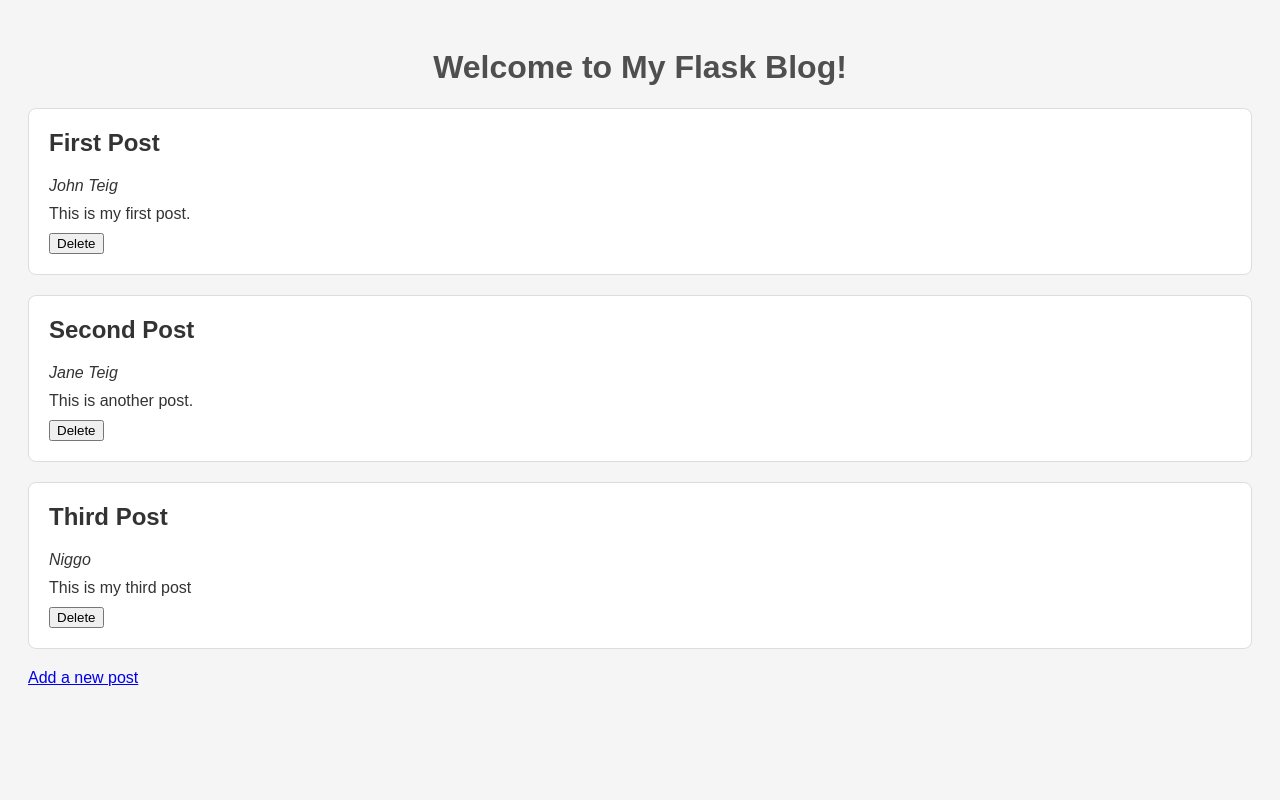
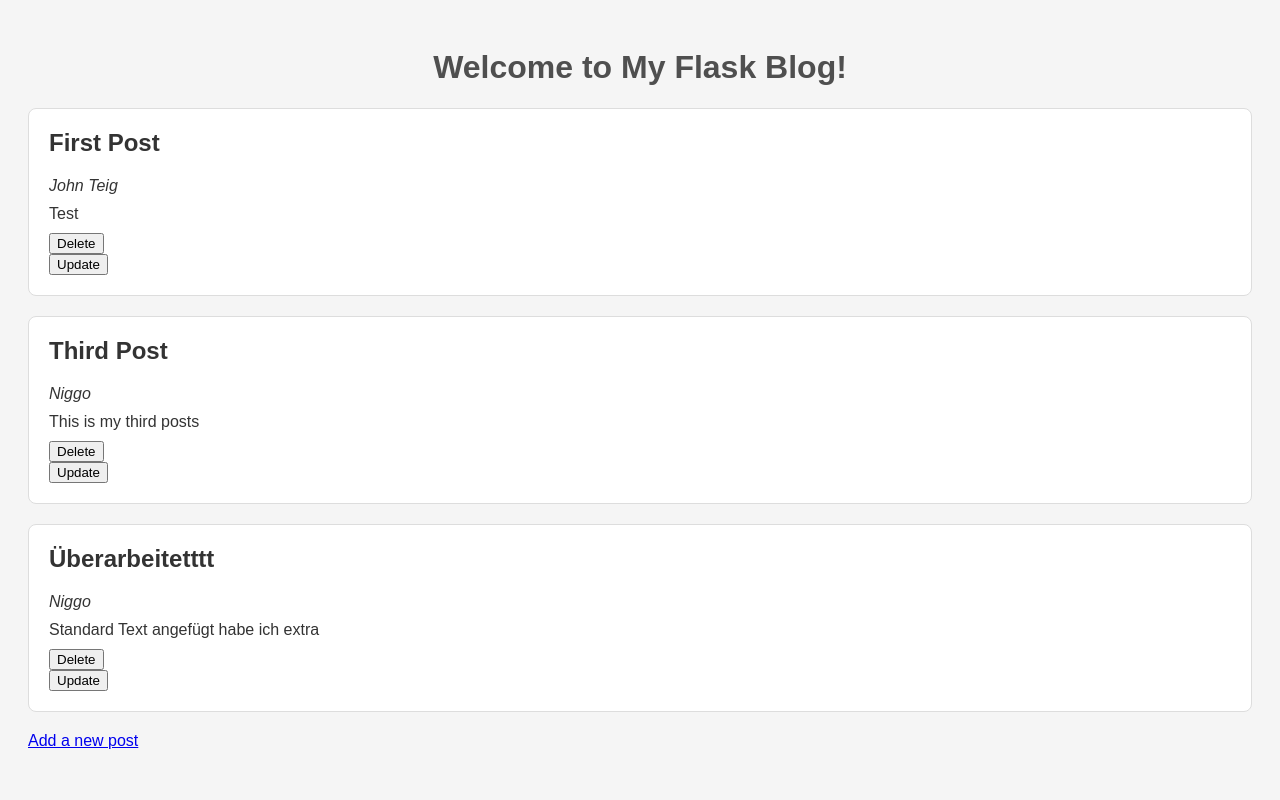
Before and after one commit to Darkchanze/Masterblog, a Flask app: page / in a window 1280 px wide. Run offline with Flask 3, Linux system fonts and the light colour scheme.

Commit message:
Update post added.

```diff
--- a/app.py
+++ b/app.py
@@ -1,17 +1,28 @@
-from flask import Flask, render_template, request, url_for
-from werkzeug.utils import redirect
+from flask import Flask, render_template, request, url_for, redirect
+
 
 app = Flask(__name__)
 
 
 @app.route('/')
 def index():
+    """
+    Displays the home page with all posts.
+
+    Loads all posts and renders the `index.html` template.
+    """
     block_posts = load_block_posts()
     return render_template('index.html', posts=block_posts)
 
 
 @app.route('/add', methods=['GET', 'POST'])
 def add():
+    """
+    Adds a new post.
+
+    If the request is a POST request, a new post is added and the home page is
+    displayed with the new post. If its a GEt request, the form for adding a post is shown.
+    """
     if request.method == 'POST':
         block_posts = load_block_posts()
         username = request.form.get('username')
@@ -27,8 +38,15 @@ def add():
         return render_template('index.html', posts=block_posts)  # add the post
     return render_template('add.html')
 
+
 @app.route('/delete/<int:post_id>', methods=['POST'])
-def delete(post_id):
+def delete(post_id: int):
+    """
+    Deletes a post by its ID.
+
+    Searches for the post with the given ID, removes it from the list,
+    and saves the modified posts to the JSON file.
+    """
     block_posts = load_block_posts()
     for post in block_posts:
         if post["id"] == post_id:
@@ -38,14 +56,69 @@ def delete(post_id):
     return redirect(url_for('index'))
 
 
+@app.route('/update/<int:post_id>', methods=['GET', 'POST'])
+def update(post_id: int):
+    """
+     Updates an existing post.
+
+     If the request is a POST request, the post is updated with the new data
+     and the changes are saved. If its a GEt request, the form for editing the post is shown.
+     """
+    selected_post = fetch_post_by_id(post_id)
+    if selected_post is None:
+        return "Post not found", 404
+
+    if request.method == 'POST':
+        block_posts = load_block_posts()
+        for post in block_posts:
+            if post["id"] == post_id:
+                post['username'] = request.form.get('username')
+                post['title'] = request.form.get('title')
+                post['content'] = request.form.get('content')
+                save_block_posts(block_posts)
+                break
+        return redirect(url_for('index'))
+    return render_template('update.html', post = selected_post)
 
 
 def load_block_posts():
+    """
+    Loads the posts from the JSON file using the PostManager.
+
+    :return: A list of posts.
+    """
     post_manager = app.config["post_manager"]
     block_posts = post_manager.load_json()
     return block_posts
 
 
-def save_block_posts(block_posts):
+def save_block_posts(block_posts: list):
+    """
+    Saves the given posts to the JSON file using the PostManager.
+
+    :param block_posts: A list of posts to be saved.
+    """
     post_manager = app.config["post_manager"]
     post_manager.save_json(block_posts)
+
+
+def fetch_post_by_id(post_id: int):
+    """
+    Fetches a post by its ID.
+
+    :param post_id: The ID of the post to be fetched.
+    :return: The post if found, otherwise None.
+    """
+    block_posts = load_block_posts()
+    try:
+        for post in block_posts:
+            if post["id"] == post_id:
+                return post
+    except (KeyError, TypeError):
+        return None
+
+
+@app.errorhandler(404)
+def page_not_found(error):
+    """Displays the error page, if a 404 is caught."""
+    return render_template('404.html'), 404
--- a/main.py
+++ b/main.py
@@ -2,10 +2,16 @@ from app import app
 from storage_json import PostManager
 
 
-FILE_PATH = "posts.json"
+FILE_PATH = "templates/posts.json"
 
 
 def main():
+    """
+    Initializes the PostManager and starts the Flask application.
+
+    The PostManager is initialized with the given file path and added to the Flask
+    app configuration. Then the Flask application is started.
+    """
     post_manager = PostManager(FILE_PATH)
     app.config["post_manager"] = post_manager
     app.run(host="127.0.0.1", port=5000, debug=True, use_reloader=False)
--- a/posts.json
+++ /dev/null
@@ -1,20 +0,0 @@
-[
-    {
-        "id": 1,
-        "author": "John Teig",
-        "title": "First Post",
-        "content": "This is my first post."
-    },
-    {
-        "id": 2,
-        "author": "Jane Teig",
-        "title": "Second Post",
-        "content": "This is another post."
-    },
-    {
-        "id": 3,
-        "author": "Niggo",
-        "title": "Third Post",
-        "content": "This is my third post"
-    }
-]
--- a/storage_json.py
+++ b/storage_json.py
@@ -1,10 +1,18 @@
 import json
 
 class PostManager:
-    """"""
+    """
+    Manages loading and saving posts in a JSON file.
+    """
 
-    def __init__(self, file_path):
-        """"""
+    def __init__(self, file_path: str):
+        """
+        Initializes the PostManager with the given file path.
+
+        :param file_path: The path to the JSON files, containing the posts.
+        :raises ValueError: If the file path is empty or does not point to a JSON file.
+        :raises TypeError: If the file path is not a string.
+        """
         if file_path.strip() == "":
             raise ValueError("Given file_path must not be empty!")
         if not isinstance(file_path, str):
@@ -16,7 +24,13 @@ class PostManager:
 
 
     def load_json(self):
-        """"""
+        """
+        Loads the content of the JSON file and returns the data as a list of dictionarys.
+
+        :return: The loaded data from the JSON file as a list of dictionarys.
+        :raises json.JSONDecodeError: If the file was not in JSON format.
+        :raises FileNotFoundError: If the file was not found.
+        """
         try:
             with open(self.file_path, "r") as handle:
                 data = json.load(handle)
@@ -28,24 +42,16 @@ class PostManager:
             data = {}
         return data
 
-    def save_json(self, new_posts):
-        """"""
+
+    def save_json(self, new_posts: list):
+        """
+        Saves the new posts to the JSON file.
+
+        :param new_posts (list): A list of dictionarys containing the new posts to be saved.
+        :raises IOError: If there is an error opening or writing to the file.
+        """
         try:
             with open(self.file_path, "w") as handle:
                 json.dump(new_posts, handle, indent=4)
         except IOError as e:
             print(f"Error at opening file: {e}")
-
-
-
-
-
-
-
-
-
-
-
-
-
-# todo add delete update read if post add id +1
--- a/templates/index.html
+++ b/templates/index.html
@@ -16,6 +16,9 @@
         <form action="/delete/{{ post['id'] }}" method="POST">
             <button type="submit">Delete</button>
         </form>
+        <form action="/update/{{ post['id'] }}" method="GET">
+            <button type="submit">Update</button>
+        </form>
     </div>
     {% endfor %}
     <a href="{{ url_for('add') }}">Add a new post</a>
--- /dev/null
+++ b/templates/posts.json
@@ -0,0 +1,23 @@
+[
+    {
+        "id": 1,
+        "author": "John Teig",
+        "title": "First Post",
+        "content": "Test",
+        "username": "Hans"
+    },
+    {
+        "id": 3,
+        "author": "Niggo",
+        "title": "Third Post",
+        "content": "This is my third posts",
+        "username": "Nico"
+    },
+    {
+        "id": 4,
+        "author": "Niggo",
+        "title": "\u00dcberarbeitetttt",
+        "content": "Standard Text angef\u00fcgt habe ich extra",
+        "username": "Nico"
+    }
+]
```
Also changed, not shown: templates/404.html (added, +13 -0 lines), templates/update.html (added, +22 -0 lines), README.md (deleted).
